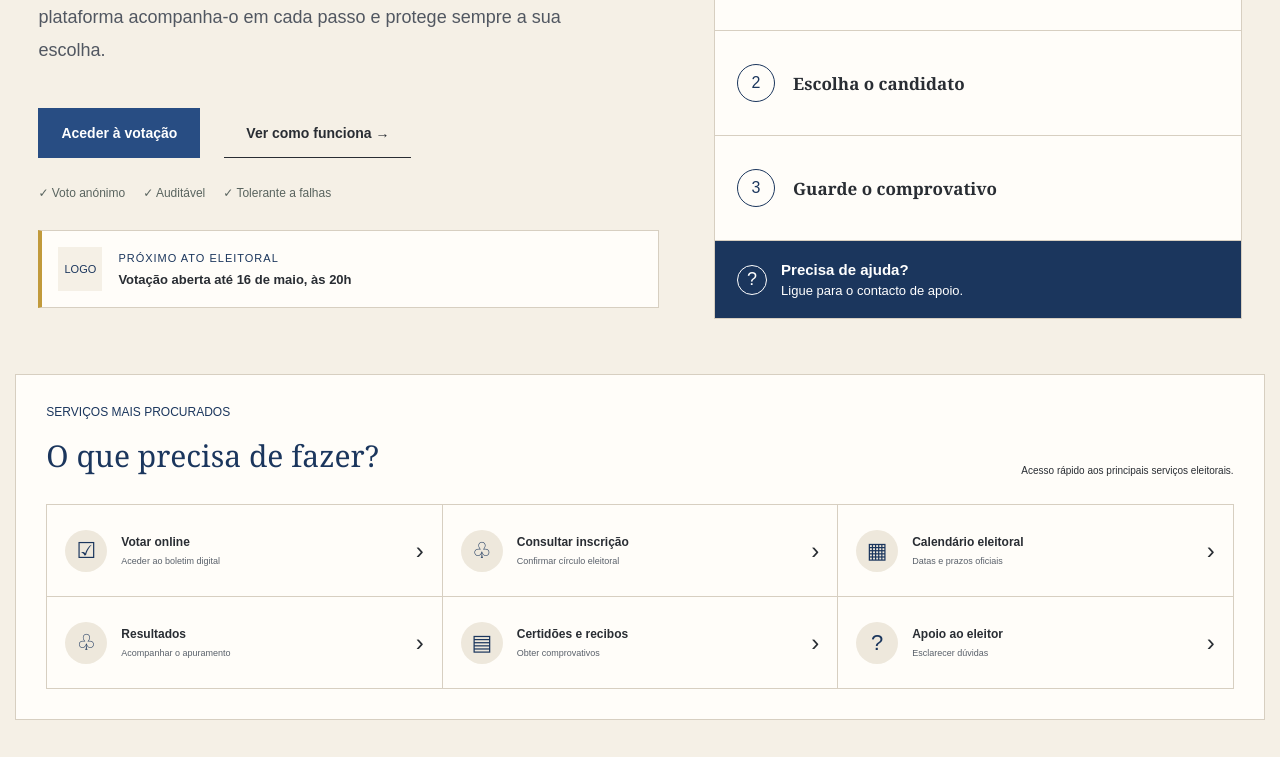
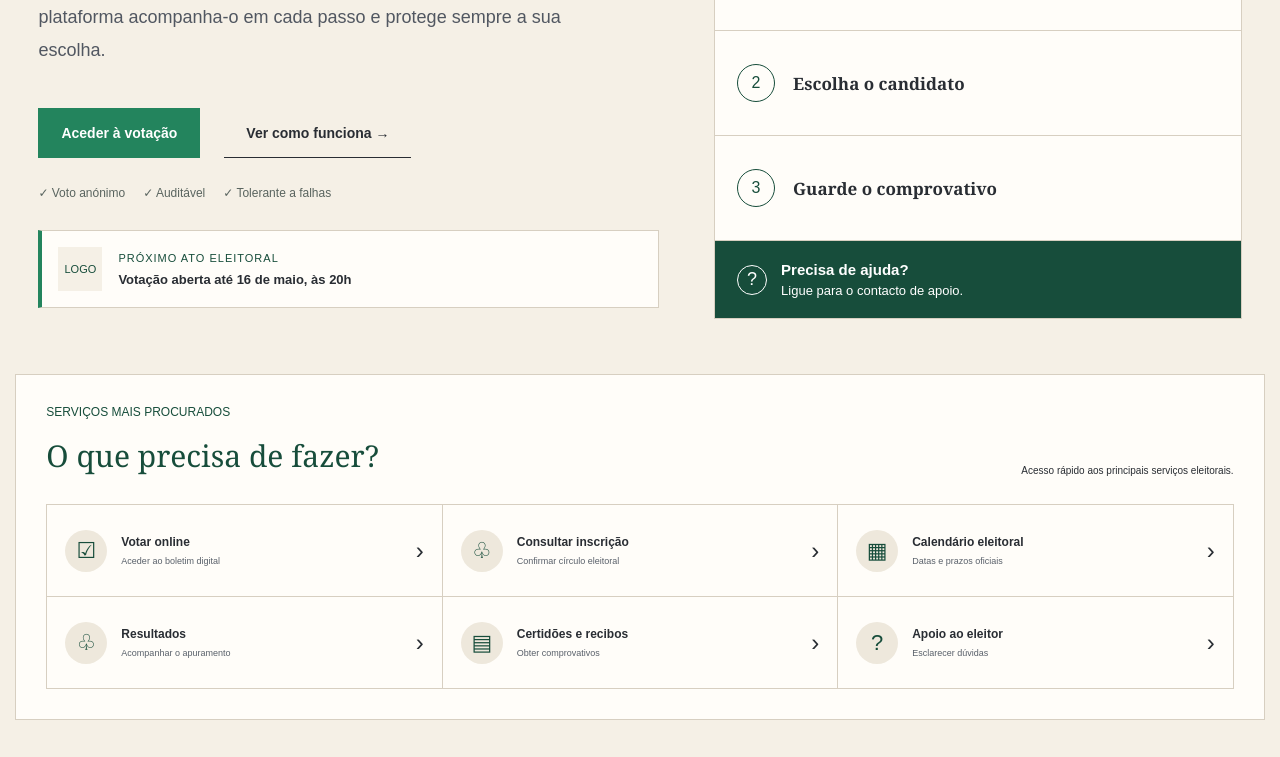
Before and after one commit to macazava/TrustVote, a plain HTML site: page 05_Artefactos/Frontend/index.html in a window 1280 px wide. Shown: the part 390-1147 px from the top of the page. Drawn offline with Linux system fonts and the light colour scheme.

Commit message:
style: atualizar paleta de cores para verde

```diff
--- a/05_Artefactos/Frontend/css/style.css
+++ b/05_Artefactos/Frontend/css/style.css
@@ -4,16 +4,16 @@
    ===================================== */
 
 :root {
-    --navy: #1b365d;
-    --blue: #284d83;
+    --navy: #174d3b;
+    --blue: #23845d;
     --cream: #f5f0e6;
     --white: #fffdf9;
-    --gold: #c19a3b;
+    --gold: #23845d;
     --text: #292d33;
     --border: #d7cfc1;
 }
 
-/* Retirar margens automáticas do navegador */
+/* Retirar margens automaíticas do navegador */
 
 * {
     box-sizing: border-box;
@@ -67,7 +67,7 @@ p {
 }
 
 /* =====================================
-   3. CABEÇALHO PRINCIPAL
+   3. CABE├çALHO PRINCIPAL
    ===================================== */
 
 /* main header */
@@ -135,7 +135,7 @@ p {
 }
 
 /* =====================================
-   4. SECÇÃO PRINCIPAL — DUAS COLUNAS
+   4. SEC├ç├âO PRINCIPAL ÔÇö DUAS COLUNAS
    ===================================== */
 
 .hero {
@@ -168,7 +168,7 @@ p {
 }
 
 /* =====================================
-   5. BOTÕES
+   5. BOT├òES
    ===================================== */
 
 .hero-actions {
@@ -203,7 +203,7 @@ p {
 }
 
 /* =====================================
-   6. INDICADORES DE SEGURANÇA
+   6. INDICADORES DE SEGURAN├çA
    ===================================== */
 
 .trust-indicators {
@@ -216,7 +216,7 @@ p {
 }
 
 /* =====================================
-   7. PRÓXIMO ATO ELEITORAL
+   7. PR├ôXIMO ATO ELEITORAL
    ===================================== */
 
 .next-election {
@@ -255,7 +255,7 @@ p {
 }
 
 /* =====================================
-   8. PAINEL "VOTAR É SIMPLES"
+   8. PAINEL "VOTAR ├ë SIMPLES"
    ===================================== */
 
 .voting-guide {
@@ -299,7 +299,7 @@ p {
     font-size: 13px;
 }
 
-/* Lista dos três passos */
+/* Lista dos tr├¬s passos */
 
 .guide-steps {
     margin: 0;
@@ -370,7 +370,7 @@ p {
 }
 
 /* =====================================
-   9. ECRÃS MAIS PEQUENOS
+   9. ECR├âS MAIS PEQUENOS
    ===================================== */
 
 @media (max-width: 1050px) {
@@ -539,7 +539,7 @@ p {
     }
 }
 
-/* Informação sobre as eleições em Portugal */
+/* Informa├º├úo sobre as elei├º├Áes em Portugal */
 
 .election-info {
     padding: 74px 5.4%;
@@ -629,7 +629,7 @@ p {
     line-height: 1.5;
 }
 
-/* Adaptação a ecrãs pequenos */
+/* Adapta├º├úo a ecr├ús pequenos */
 
 @media (max-width: 760px) {
     .election-info {
@@ -654,7 +654,7 @@ p {
         font-size: 20px;
     }
 }
-/* Cabeçalho fixo: barra azul + barra branca */
+/* Cabe├ºalho fixo: barra azul + barra branca */
 
 header {
     position: fixed;
@@ -665,13 +665,13 @@ header {
     width: 100%;
 }
 
-/* Compensa o espaço ocupado pelo cabeçalho */
+/* Compensa o espa├ºo ocupado pelo cabe├ºalho */
 body {
     padding-top: 140px;
 }
 
 
-/* ===== SECÇÃO DE CONFIANÇA E SEGURANÇA ===== */
+/* ===== SEC├ç├âO DE CONFIAN├çA E SEGURAN├çA ===== */
 
 .trust-section {
     padding: 58px 3% 64px;
@@ -929,7 +929,7 @@ body {
     color: #57d69a;
 }
 
-/* Adaptação a ecrãs pequenos */
+/* Adapta├º├úo a ecr├ús pequenos */
 
 @media (max-width: 760px) {
     .trust-section {
@@ -978,7 +978,7 @@ body {
     }
 }
 
-/* ===== ÁREAS DA PLATAFORMA ===== */
+/* ===== ├üREAS DA PLATAFORMA ===== */
 
 .platform-section {
     padding: 54px 2.8% 64px;
@@ -1096,7 +1096,7 @@ body {
     font-weight: 400;
 }
 
-/* Adaptação a tablets e telemóveis */
+/* Adapta├º├úo a tablets e telem├│veis */
 
 @media (max-width: 760px) {
     .platform-section {
@@ -1341,7 +1341,7 @@ body {
     font-size: 11px;
 }
 
-/* Adaptação para dispositivos mais pequenos */
+/* Adapta├º├úo para dispositivos mais pequenos */
 
 @media (max-width: 760px) {
     .final-cta {
```
